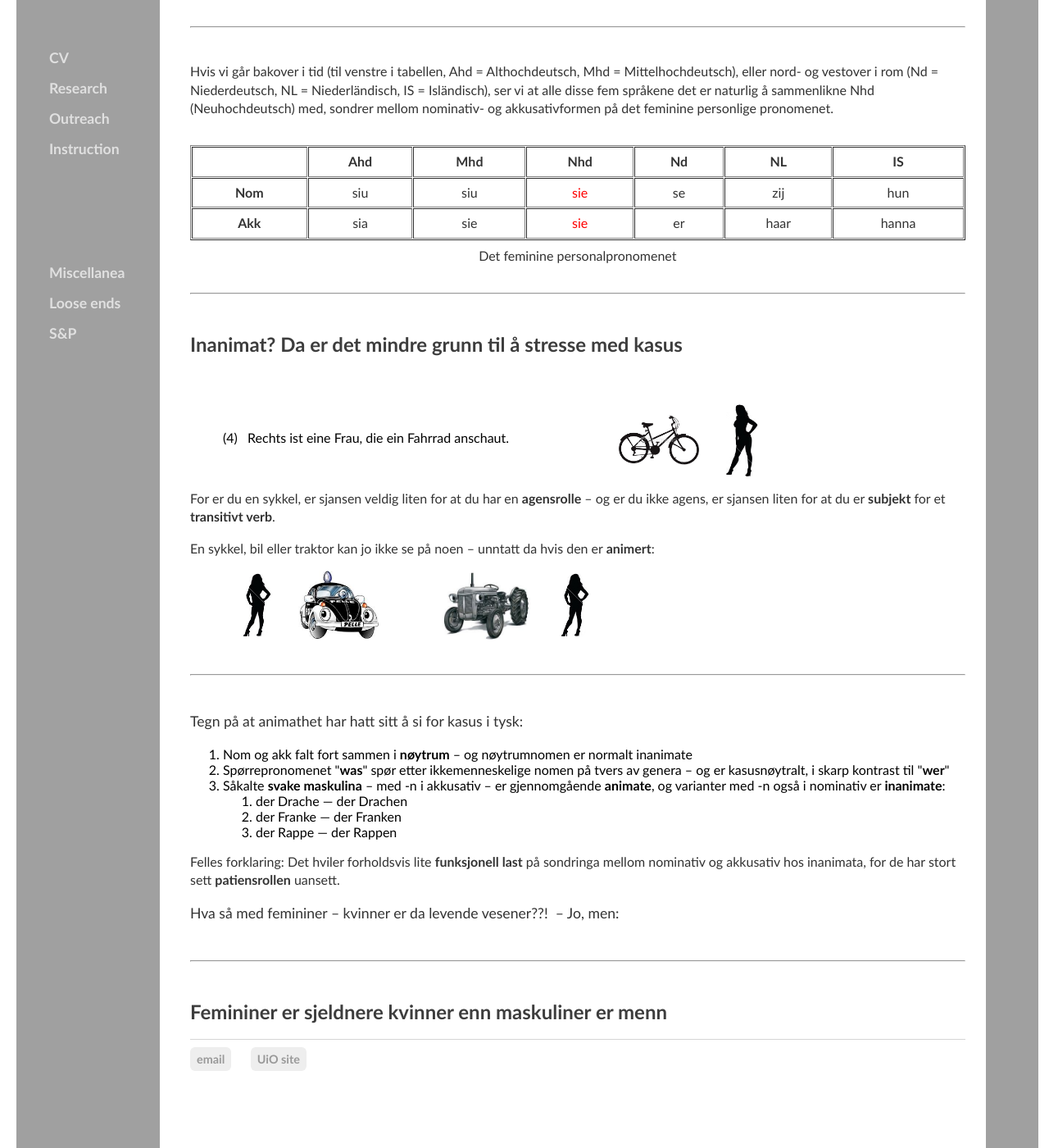
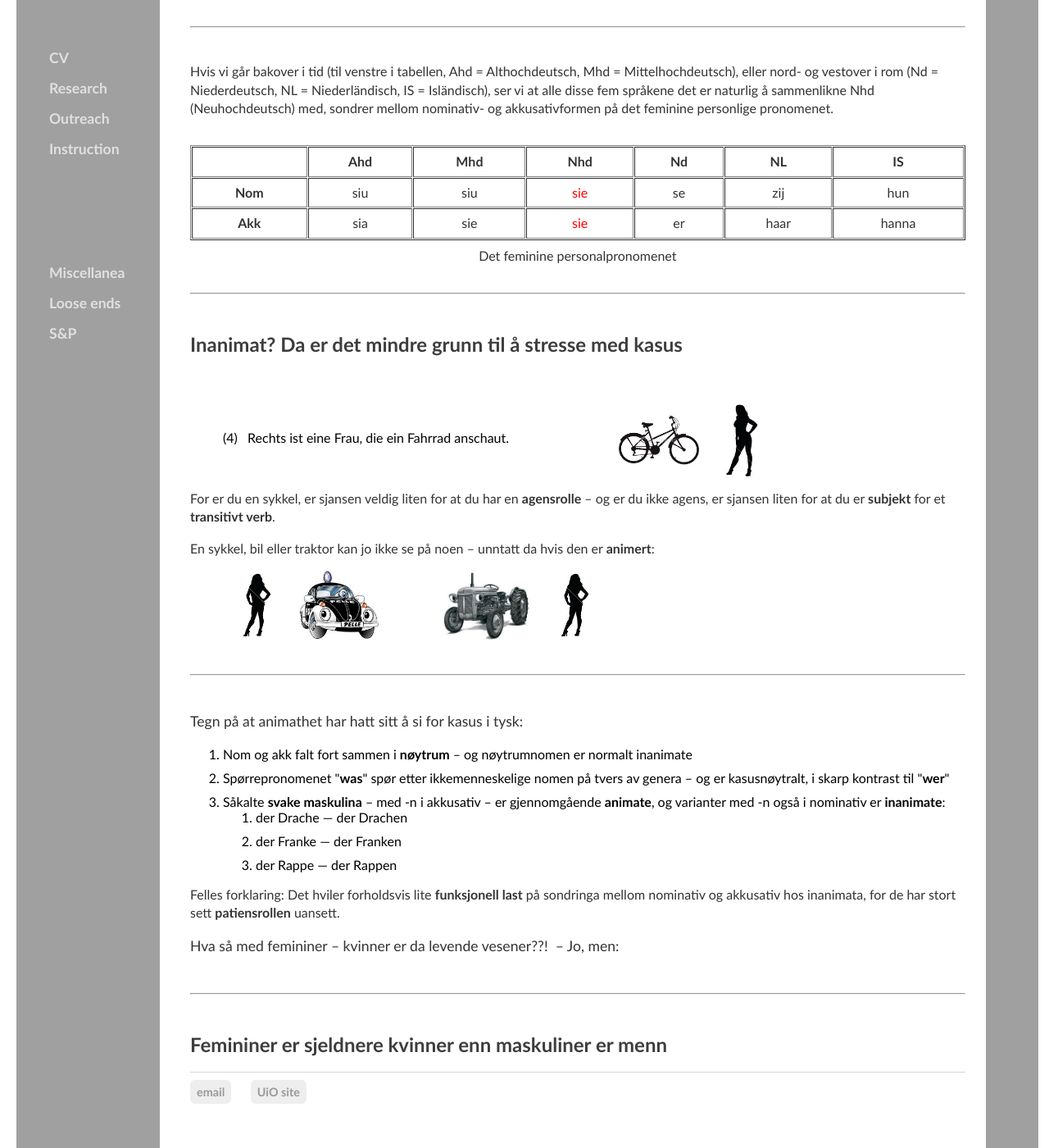
Before and after one commit to kjelljs/kjelljs.github.io, a Jekyll site: the page built from dissemination/kasus.html, in a window 1280 px wide and 1400 px high, scrolled down 982 px. Shown: the whole window at 82% size. Built offline with Jekyll 4.4.1, drawn with Linux system fonts in a browser that asks for light colours.

Commit message:
Update main.css

```diff
--- a/css/main.css
+++ b/css/main.css
@@ -152,8 +152,8 @@ footer {
     margin-right: 8%;
 }
 
-ol.li:not(:last-child) {
-    margin-bottom: 5px;
+ol li:not(:last-child) {
+    margin-bottom: 10px;
 }
 
 ul.posts {
```
